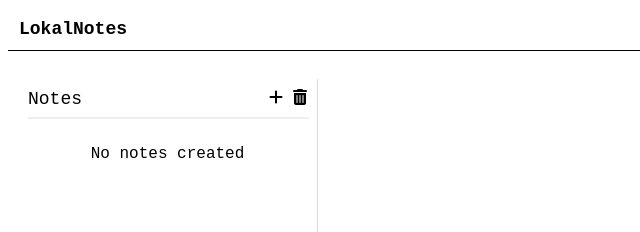
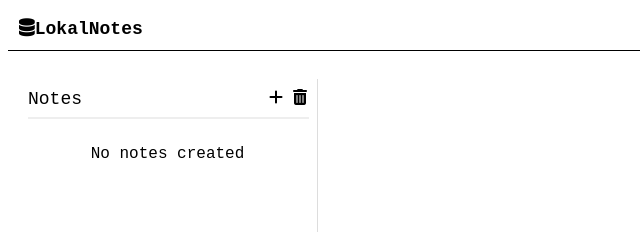
Before and after one commit to pj8912/lokalnotes, a plain HTML site: page index.html in a window 1280 px wide. Shown: the top 232 px of the page, 0-640 px from the left. Drawn offline with Linux system fonts and the light colour scheme.

Commit message:
added db icon

```diff
--- a/index.html
+++ b/index.html
@@ -22,7 +22,7 @@
     <header>
         <div class="head-title">
             <!-- <h1>LokalNotes</h1> -->
-            <a href="https://lokalnotes.com/">LokalNotes</a>
+            <a href="https://lokalnotes.com/"><i class="fa-solid fa-database"></i>LokalNotes</a>
         </div>
         <div class="links">
             <a href="https://lokalnotes.com/about.html">About</a>
```
